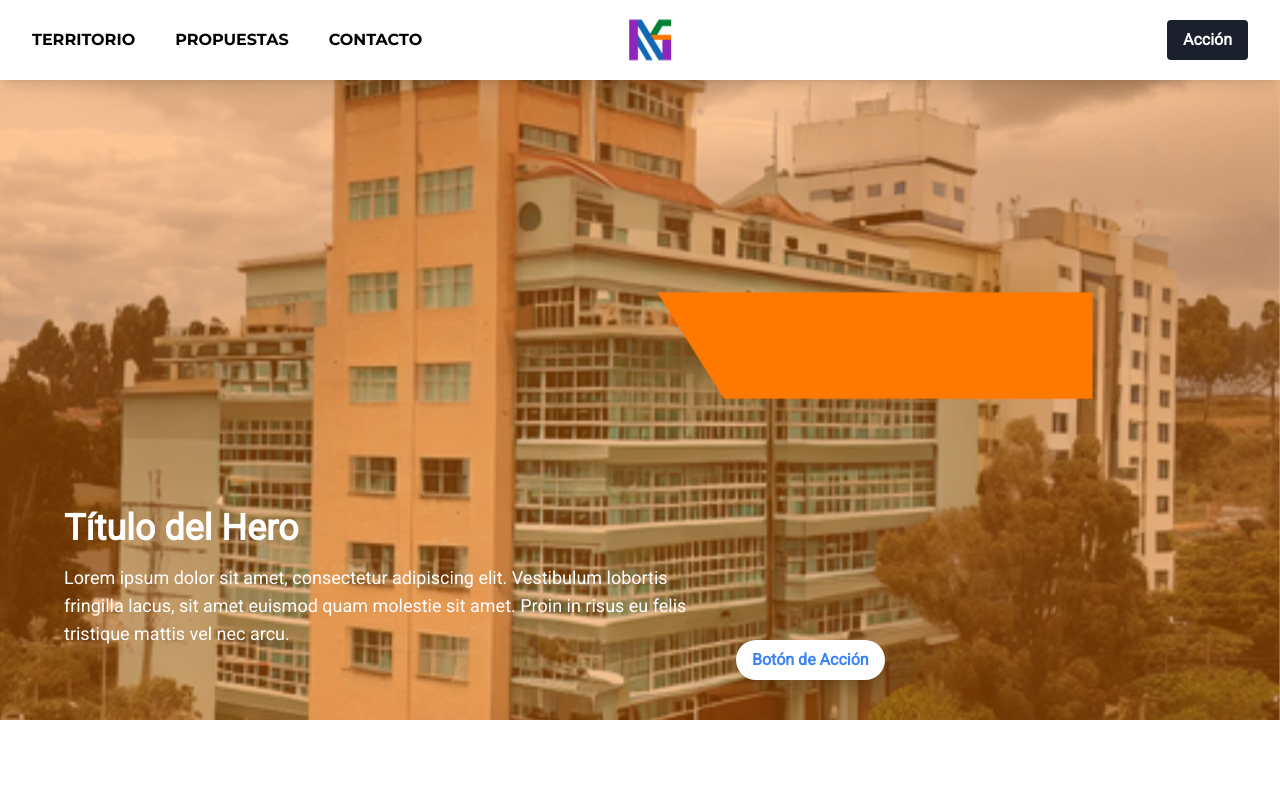
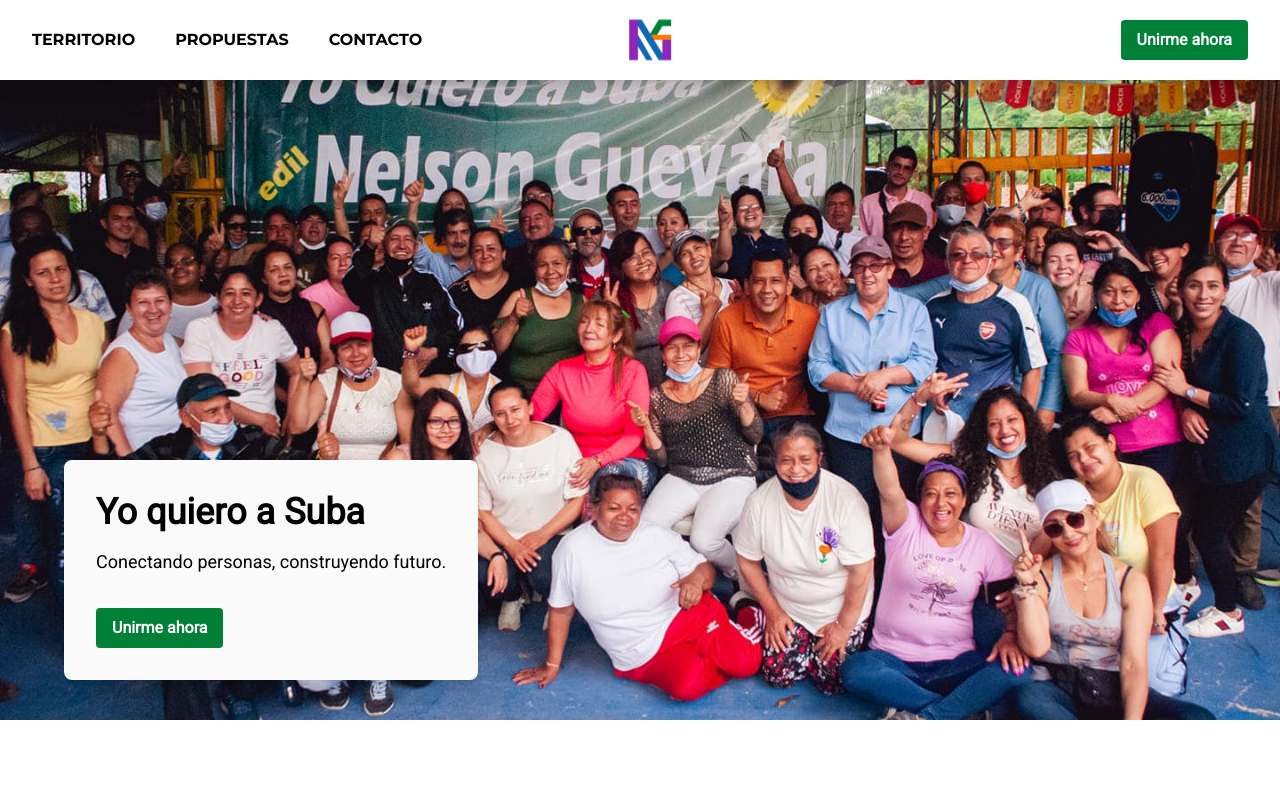
Before and after one commit to ruloCode/Nextjs-Wordpress-as-CMD, a Next.js app: page / in a window 1280 px wide. Shown: the top 800 px of the page. Built offline with nearby package versions, Linux system fonts and the light colour scheme.

Commit message:
adding background

```diff
--- a/components/Hero/Hero.tsx
+++ b/components/Hero/Hero.tsx
@@ -1,15 +1,21 @@
 import React from "react";
 import styles from './hero.module.css';
+import Button from "../../atomic-ds/atoms/Button";
 
 const Hero = () => {
   return (
-    <div className={`${styles.hero} bg-blue-500 text-white py-10`}>
-      <div className={`${styles.hero__content} container mx-auto`}>
-        <div className={`${styles.hero__description} text-center`}>
-          <h1 className="text-4xl font-bold mb-4">Título del Hero</h1>
-          <p className="text-lg mb-8">Lorem ipsum dolor sit amet, consectetur adipiscing elit. Vestibulum lobortis fringilla lacus, sit amet euismod quam molestie sit amet. Proin in risus eu felis tristique mattis vel nec arcu.</p>
+    <div className={`${styles.hero} bg-blue-500 text-white py-10 `}>
+      <div className={`${styles.hero__content} container mx-auto `}>
+        <div className={`${styles.hero__description} text-center shadow-lg`}>
+          <h1 className="text-4xl font-bold mb-4">Yo quiero a Suba</h1>
+          <p className="text-lg mb-8">Conectando personas, construyendo futuro.</p>
+
+          <Button
+          text="Unirme ahora"
+          onClick={() => {}}
+        />
+
         </div>
-          <button className="bg-white text-blue-500 font-semibold py-2 px-4 rounded-full shadow-lg">Botón de Acción</button>
       </div>
     </div>
   );
--- a/components/Hero/hero.module.css
+++ b/components/Hero/hero.module.css
@@ -1,13 +1,11 @@
 .hero {
-  background-image: url("../../public/images/Bienestar.jpg");
+  background-image: url("../../public/images/Facebookcover.jpg");
   background-size: cover;
-  background-position: center;
+  background-position: 39%;
   /* Otros estilos de la sección hero */
   height: 80vh;
 
-  margin: 0  auto;
-
-
+  margin: 0 auto;
 }
 
 .hero__content {
@@ -20,16 +18,21 @@
   height: 100%;
   gap: 2rem;
 
-
   width: 90%;
-
 }
 
+.hero__description {
+  max-width: 70vw;
 
+  background-color: #fafafaba;
 
-.hero__description {
-  max-width: 50vw;
+  padding: 2rem;
 
+  color: black;
+  border-radius: 0.5rem;
+
+  position: absolute;
+  bottom: 12%;
 }
 
 .hero__title {
@@ -44,11 +47,12 @@
   /* Estilos del botón de acción */
 }
 
+@media only screen and (min-width: 768px) {
+  /*Small smartphones [325px -> 425px]*/
 
-
-
-@media only screen and (min-width: 768px){
-	/*Small smartphones [325px -> 425px]*/
+  .hero {
+    background-position: center;
+  }
   .hero__content {
     flex-direction: row;
     display: flex;
@@ -60,7 +64,10 @@ flex-direction: row;
 
   .hero__description {
     text-align: left;
+    background-color: #fafafa;
+    max-width: 50vw;
 
+    position: relative;
+    top: 0%;
   }
-
 }
--- a/components/NavBar/Navbar.tsx
+++ b/components/NavBar/Navbar.tsx
@@ -120,9 +120,9 @@ const Navbar = () => {
 
       <div className={`${showMenu ? "hidden" : ""}`}>
         <Button
-          text="Acción"
+          text="Unirme ahora"
           onClick={() => {}}
-          className="hidden xl:block"
+          className="primaryButton hidden xl:block"
         />
       </div>
 
--- a/components/footer.tsx
+++ b/components/footer.tsx
@@ -6,7 +6,7 @@ import Image from 'next/image'
 
 export default function Footer() {
   return (
-    <footer className="bg-accent-1 border-t border-accent-2">
+    <footer className="bg-accent-1 border-t border-accent-2 mt-20">
       <Container>
 
         <div className="mt-8 flex flex-col lg:flex-row items-center justify-center gap-8 flex-col text-lg ">
--- a/pages/index.tsx
+++ b/pages/index.tsx
@@ -26,7 +26,8 @@ export default function Index() {
       <Container>
         <Testimonials />
         <Proposals />
-        <Contact />
+        <Testimonials />
+        {/* <Contact /> */}
 
         {/* {morePosts.length > 0 && <MoreStories posts={morePosts} />} */}
 
--- a/styles/index.css
+++ b/styles/index.css
@@ -168,6 +168,10 @@ body {
 }
 
 
+
+
+
+
 @media (min-width: 768px) {
   .logoWithText {
     /* border: red solid 1px; */
@@ -179,7 +183,7 @@ body {
 
 
 .butonPrimary {
-  background-color: #1a202c;
+  background-color: #008137;
   color: #fff;
   border: none;
   border-radius: 4px;
```
Also changed, not shown: public/images/Facebookcover.jpg (added). Lines whose indentation alone changed are shown as unchanged.
